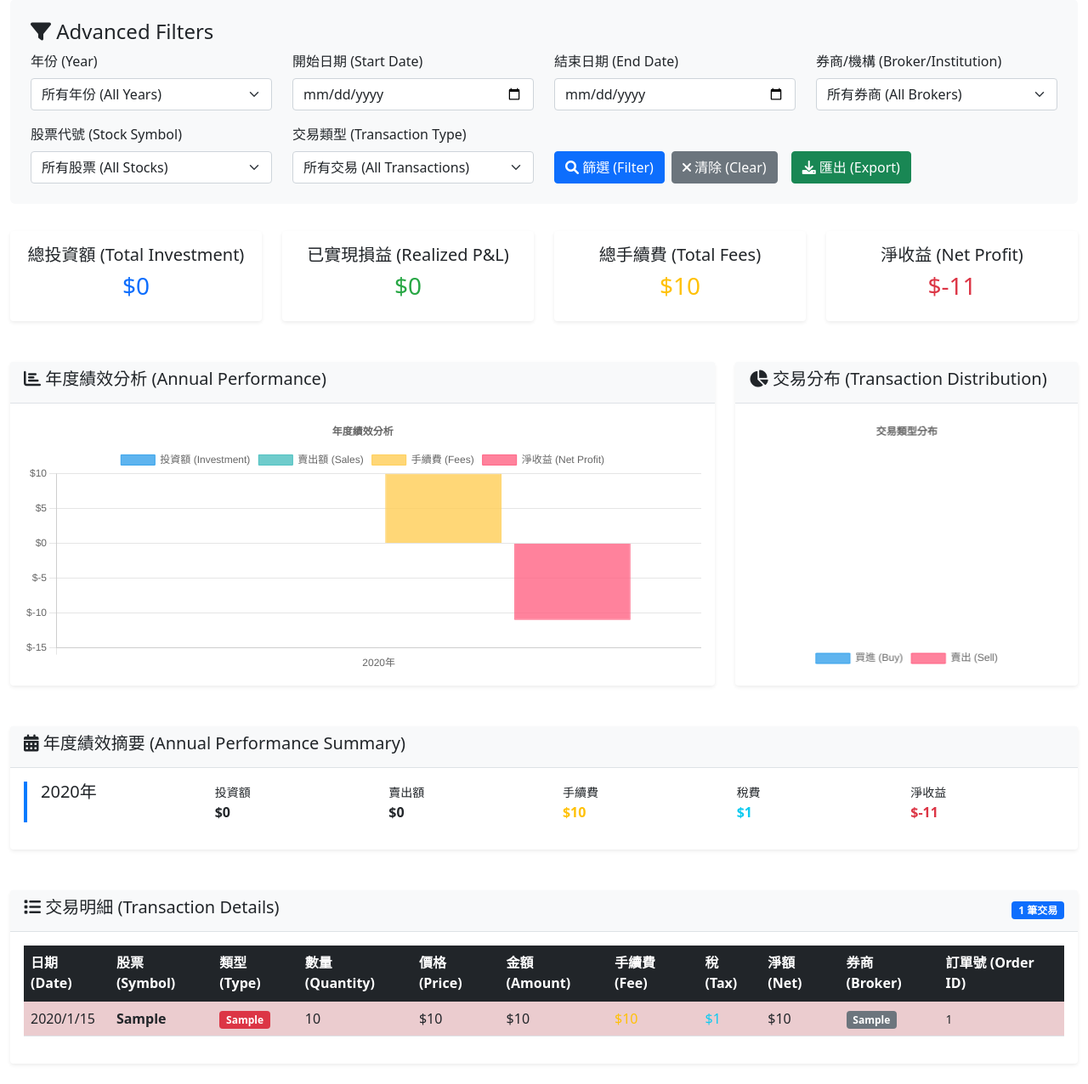
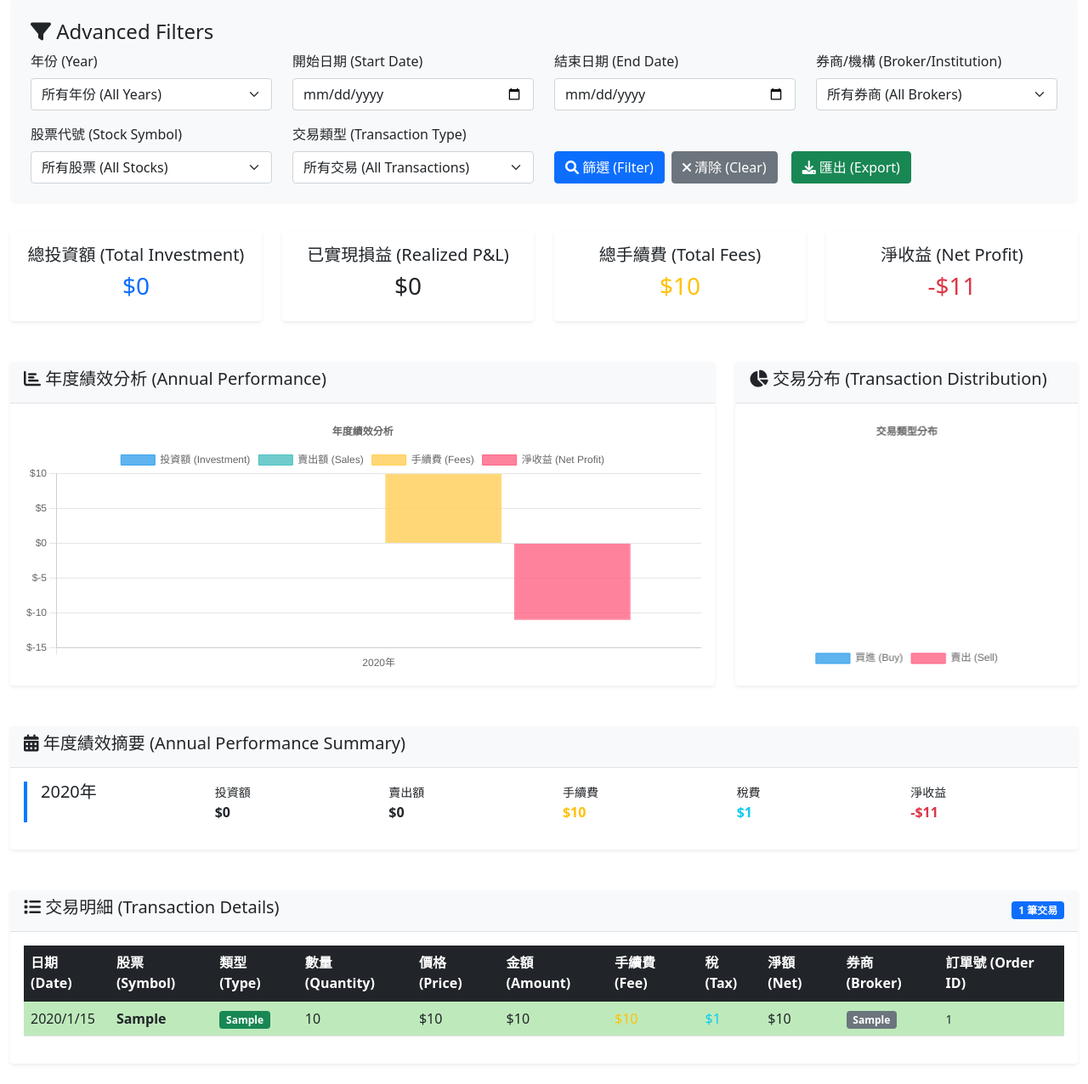
Before and after one commit to zheharry/my-portfolio, a Flask app: page / in a window 1280 px wide. Shown: the part 366-1642 px from the top of the page at 85% size. Run offline with Flask 3, Linux system fonts and the light colour scheme; tables that the repository leaves empty hold one stand-in row (values such as "Sample post").

Commit message:
Refactor transaction display and summary styles for better clarity and consistency

```diff
--- a/static/dashboard.js
+++ b/static/dashboard.js
@@ -225,13 +225,13 @@ class PortfolioDashboard {
             row.innerHTML = `
                 <td>${this.formatDate(transaction.transaction_date)}</td>
                 <td><strong>${transaction.symbol || '-'}</strong></td>
-                <td><span class="badge ${transaction.transaction_type === '買進' ? 'bg-success' : 'bg-danger'}">${transaction.transaction_type}</span></td>
+                <td><span class="badge ${transaction.transaction_type === '買進' ? 'bg-success' : 'bg-success'}">${transaction.transaction_type}</span></td>
                 <td>${this.formatNumber(transaction.quantity)}</td>
                 <td>$${this.formatNumber(transaction.price)}</td>
                 <td>$${this.formatNumber(Math.abs(transaction.amount))}</td>
                 <td><span class="text-warning">$${this.formatNumber(transaction.fee)}</span></td>
                 <td><span class="text-info">$${this.formatNumber(transaction.tax)}</span></td>
-                <td class="${transaction.net_amount >= 0 ? 'gain' : 'loss'}">$${this.formatNumber(transaction.net_amount)}</td>
+                <td class="${transaction.net_amount >= 0 ? 'gain' : 'loss'}">${this.formatNetAmount(transaction.net_amount)}</td>
                 <td><span class="badge bg-secondary">${transaction.broker}</span></td>
                 <td><small>${transaction.order_id || ''}</small></td>
             `;
@@ -246,14 +246,14 @@ class PortfolioDashboard {
 
         const realizedPL = summary.realized_gain_loss || 0;
         const realizedPLElement = document.getElementById('realizedPL');
-        realizedPLElement.textContent = `$${this.formatNumber(realizedPL)}`;
+        realizedPLElement.innerHTML = this.formatNetAmount(realizedPL);
         realizedPLElement.className = realizedPL >= 0 ? 'gain' : 'loss';
 
         document.getElementById('totalFees').textContent = `$${this.formatNumber(summary.total_fees || 0)}`;
 
         const netProfit = summary.net_after_fees || 0;
         const netProfitElement = document.getElementById('netProfit');
-        netProfitElement.textContent = `$${this.formatNumber(netProfit)}`;
+        netProfitElement.innerHTML = this.formatNetAmount(netProfit);
         netProfitElement.className = netProfit >= 0 ? 'gain' : 'loss';
     }
 
@@ -294,7 +294,7 @@ class PortfolioDashboard {
                     </div>
                     <div class="col-md-2">
                         <small>淨收益</small><br>
-                        <strong class="${gainLossClass}">$${this.formatNumber(netGainLoss)}</strong>
+                        <strong class="${gainLossClass}">${this.formatNetAmount(netGainLoss)}</strong>
                     </div>
                 </div>
             `;
@@ -504,6 +504,19 @@ class PortfolioDashboard {
         });
     }
 
+    formatNetAmount(num) {
+        if (num === null || num === undefined) return '$0';
+        const formatted = parseFloat(num).toLocaleString('en-US', {
+            minimumFractionDigits: 0,
+            maximumFractionDigits: 2
+        });
+
+        if (num < 0) {
+            return `<span class="net-loss">-$${formatted.replace('-', '')}</span>`;
+        }
+        return `$${formatted}`;
+    }
+
     formatDate(dateStr) {
         if (!dateStr) return '-';
         const date = new Date(dateStr);
--- a/templates/index.html
+++ b/templates/index.html
@@ -36,8 +36,9 @@
         .summary-card:hover {
             transform: translateY(-2px);
         }
-        .gain { color: #28a745; }
-        .loss { color: #dc3545; }
+        .gain { color: inherit; } /* Remove green color, use default text color */
+        .loss { color: #198754; } /* Change to a different green tone instead of red */
+        .net-loss { color: #dc3545; } /* New class for NET negative amounts only */
         .table-responsive {
             max-height: 500px;
             overflow-y: auto;
@@ -47,8 +48,8 @@
             text-align: center;
             padding: 2rem;
         }
-        .transaction-type-buy { background-color: #d4edda; }
-        .transaction-type-sell { background-color: #f8d7da; }
+        .transaction-type-buy { background-color: #d4edda; } /* Light green */
+        .transaction-type-sell { background-color: #c8f7c5; } /* Even lighter green instead of red */
         .btn-export {
             margin-left: 0.5rem;
         }
```
